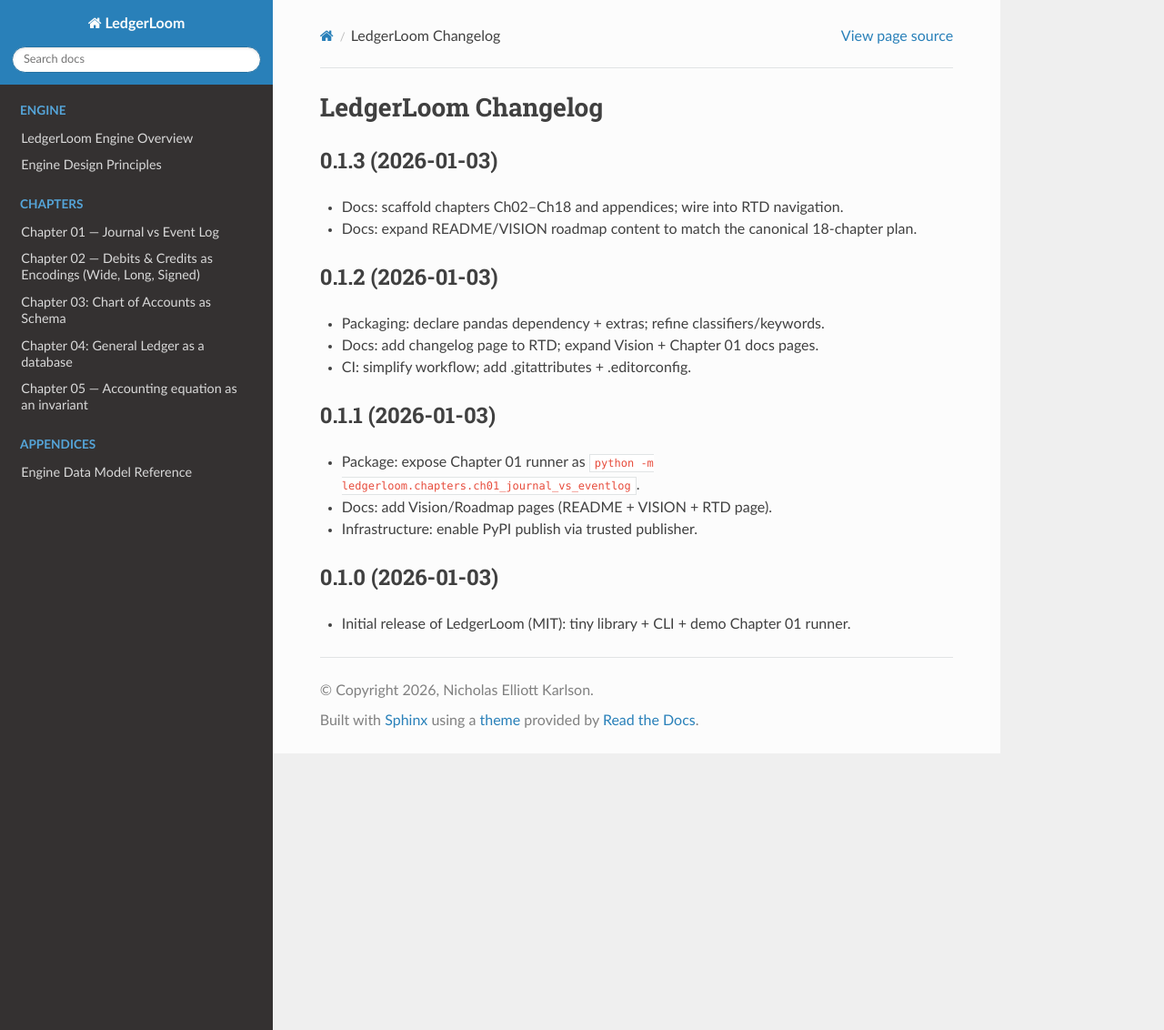
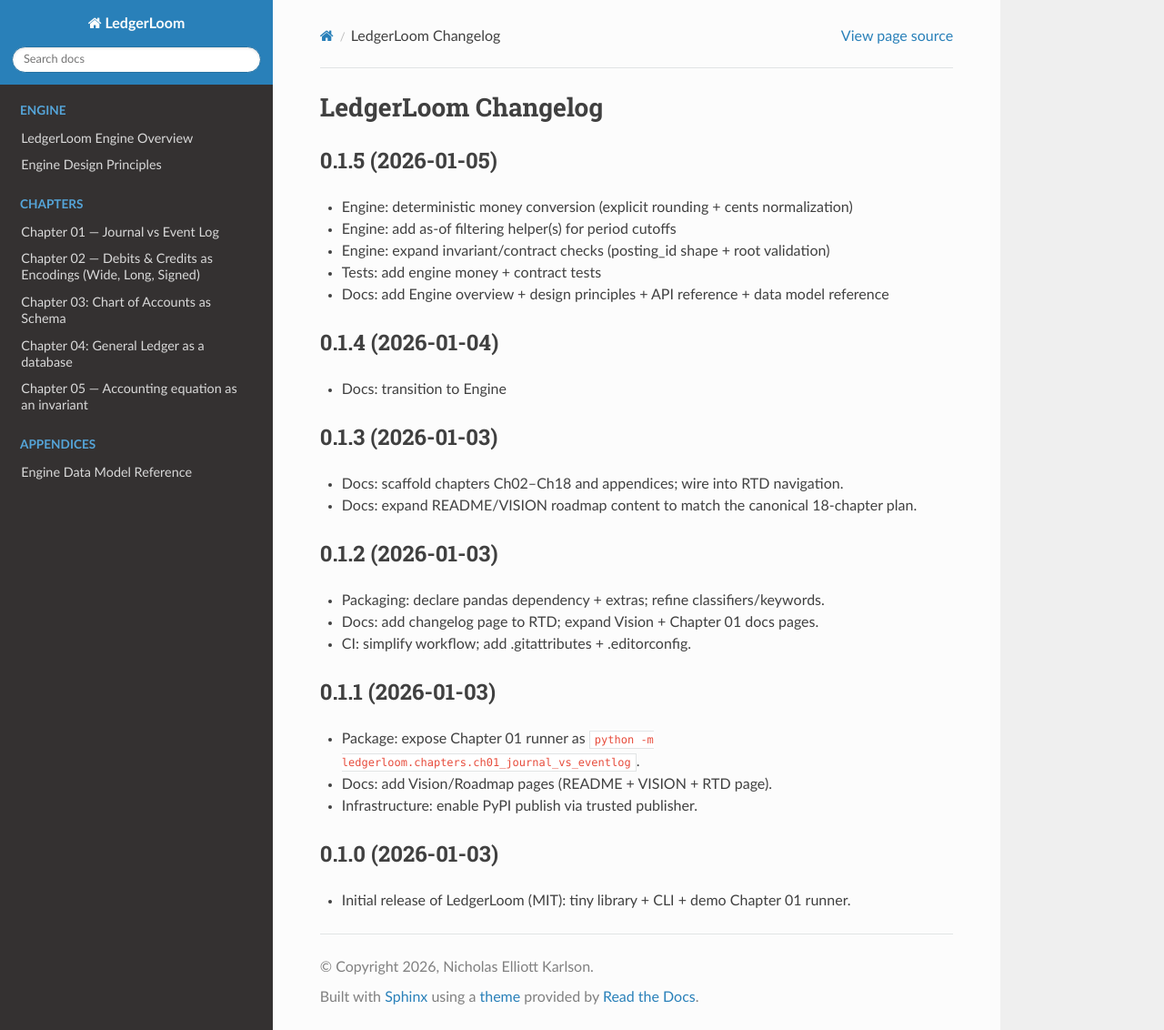
Before and after one commit to pystatsv1/ledgerloom, a Sphinx documentation site: the page built from docs/source/changelog.rst, in a window 1280 px wide and 1132 px high. Shown: the whole window at 91% size. Built offline with Sphinx 7.4.7 and the Read the Docs theme 3.1.0, drawn with Linux system fonts in a browser that asks for light colours; pages that are not in the unit, such as notebooks, are missing from menus.

```diff
--- a/docs/source/changelog.rst
+++ b/docs/source/changelog.rst
@@ -1,5 +1,17 @@
 LedgerLoom Changelog
 ===================
+
+0.1.5 (2026-01-05)
+------------------
+- Engine: deterministic money conversion (explicit rounding + cents normalization)
+- Engine: add as-of filtering helper(s) for period cutoffs
+- Engine: expand invariant/contract checks (posting_id shape + root validation)
+- Tests: add engine money + contract tests
+- Docs: add Engine overview + design principles + API reference + data model reference
+
+0.1.4 (2026-01-04)
+------------------
+- Docs: transition to Engine
 
 0.1.3 (2026-01-03)
 ------------------
```
Also changed, not shown: CHANGELOG.md (+35 -16 lines), pyproject.toml (+3 -4 lines).
